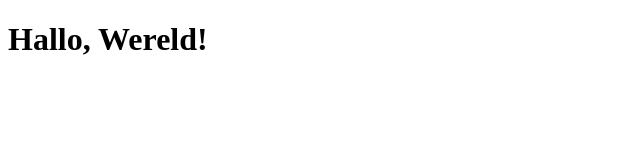
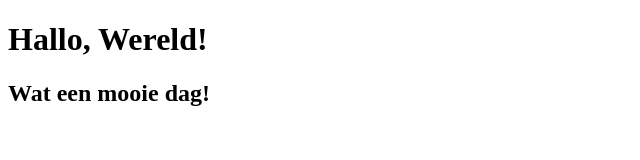
Before and after one commit to Joroovb/testsite, a plain HTML site: page index.html in a window 1280 px wide. Shown: the whole page, without its empty margins (0-640 px from the left). Drawn offline with Linux system fonts and the light colour scheme.

Commit message:
het werkt

```diff
--- a/index.html
+++ b/index.html
@@ -8,5 +8,6 @@
 </head>
 <body>
     <h1>Hallo, Wereld!</h1>
+    <h2>Wat een mooie dag!</h2>
 </body>
 </html>
```
